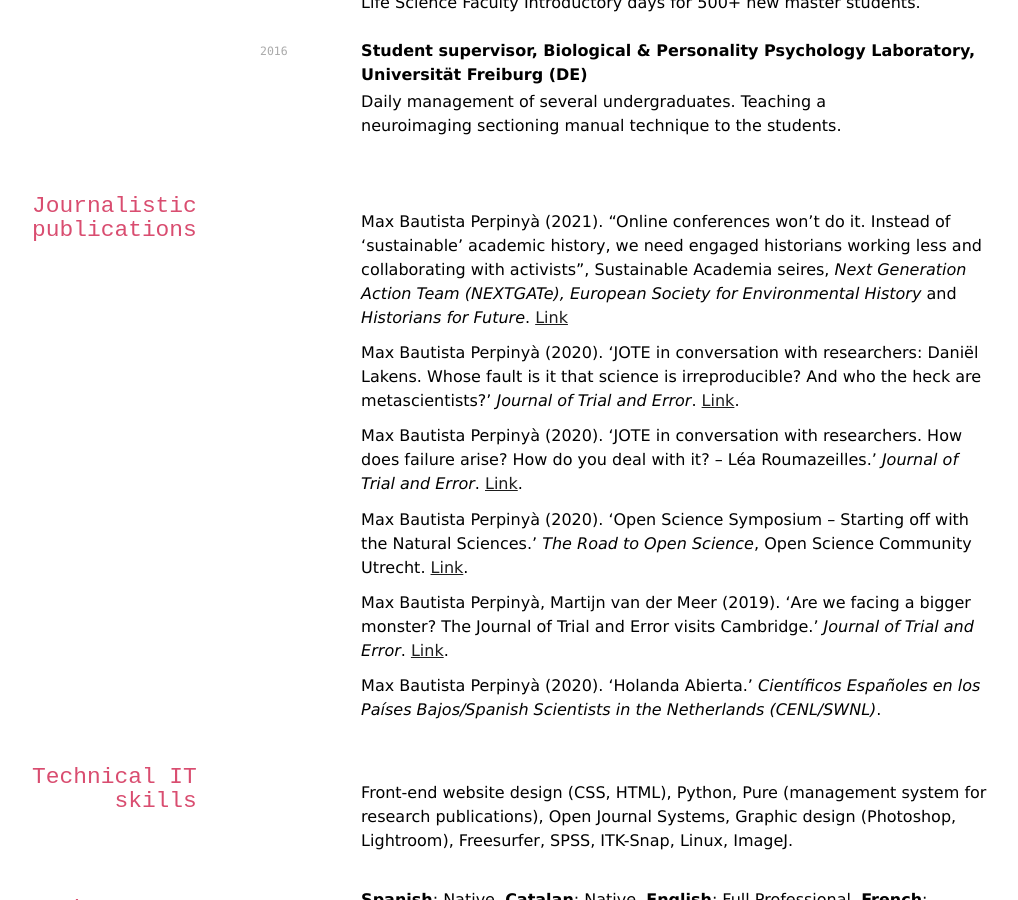
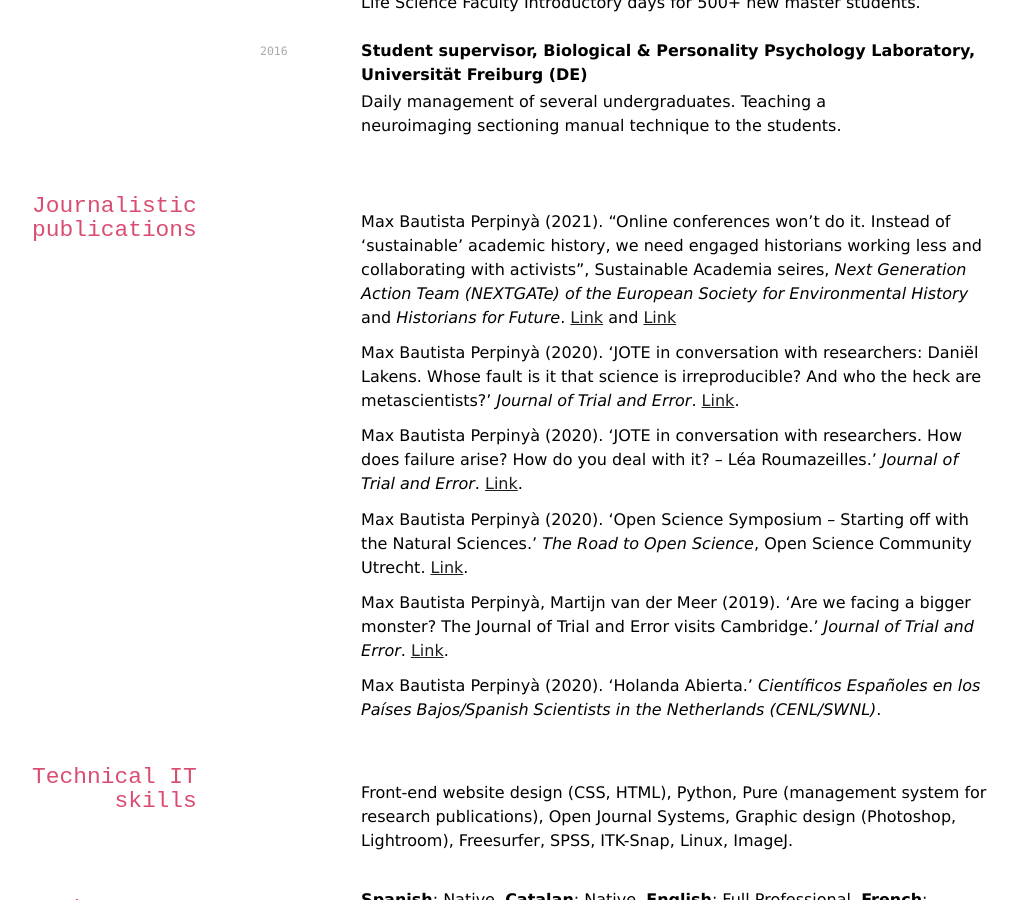
Before and after one commit to elipapa/markdown-cv, a Jekyll site: the page built from index.md, in a window 1280 px wide and 900 px high, scrolled down 4889 px. Shown: the whole window, without its empty margins (72-1090 px from the left). Built offline with Jekyll 4.4.1, drawn with Linux system fonts in a browser that asks for light colours.

Commit message:
Update index.md

```diff
--- a/index.md
+++ b/index.md
@@ -175,7 +175,7 @@
 
 
 ## Journalistic publications
-Max Bautista Perpinyà (2021). “Online conferences won’t do it. Instead of ‘sustainable’ academic history, we need engaged historians working less and collaborating with activists”, Sustainable Academia seires, _Next Generation Action Team (NEXTGATe), European Society for Environmental History_ and _Historians for Future_. <a href="http://eseh.org/online-conferences-wont-do-it-instead-of-sustainable-academic-history-we-need-engaged-historians-working-less-and-collaborating-with-activists/" target="_blank">Link</a>
+Max Bautista Perpinyà (2021). “Online conferences won’t do it. Instead of ‘sustainable’ academic history, we need engaged historians working less and collaborating with activists”, Sustainable Academia seires, _Next Generation Action Team (NEXTGATe) of the European Society for Environmental History_ and _Historians for Future_. <a href="http://eseh.org/online-conferences-wont-do-it-instead-of-sustainable-academic-history-we-need-engaged-historians-working-less-and-collaborating-with-activists/" target="_blank">Link</a> and <a href="https://historiansforfuture.org/online-conferences-wont-do-it/" target="_blank">Link</a>
 
 
 Max Bautista Perpinyà (2020). 'JOTE in conversation with researchers: Daniël Lakens. Whose fault is it that science is irreproducible? And who the heck are metascientists?' *Journal of Trial and Error*. <a href="https://www.jtrialerror.com/2020/05/31/jote-in-conversation-with-researchers-daniel-lakens-whose-fault-is-it-that-science-is-irreproducible-and-who-the-heck-are-metascienists/" target="_blank">Link</a>.
```
